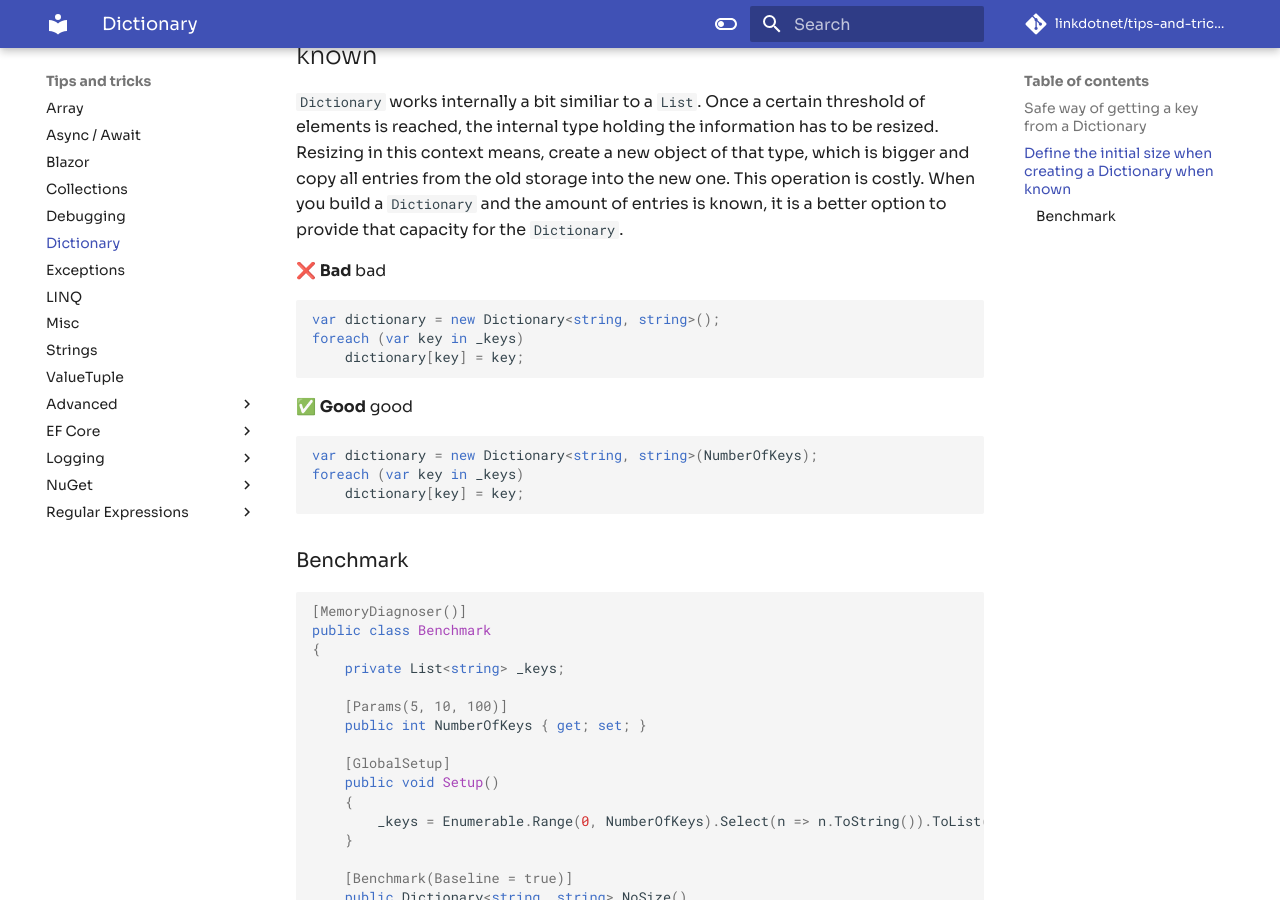
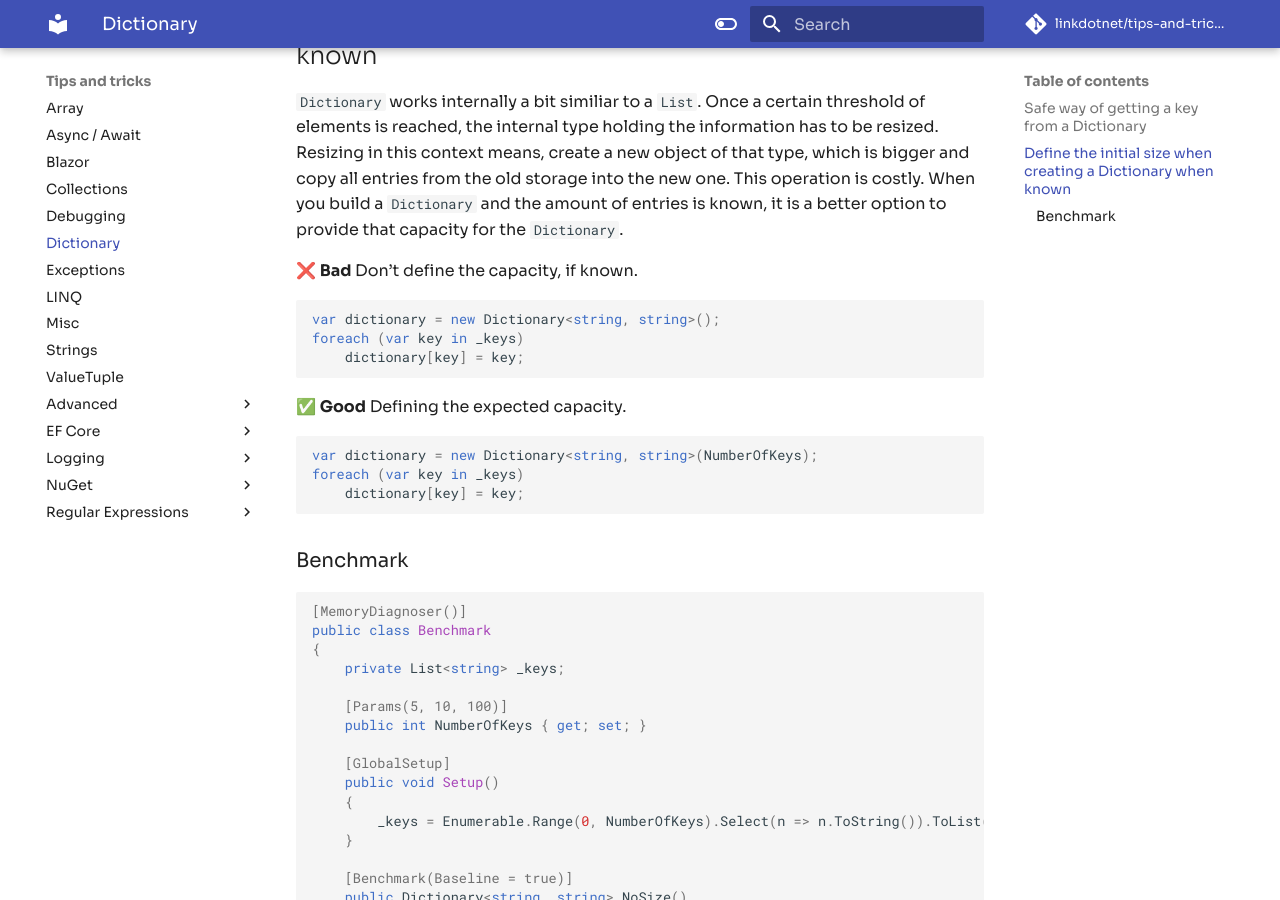
Before and after one commit to linkdotnet/tips-and-tricks, an MkDocs documentation site: the page built from docs/dictionary.md, in a window 1280 px wide and 900 px high, scrolled down 866 px. Built offline with MkDocs 1.6.1 and Material for MkDocs 9.7.7, drawn with Linux system fonts in a browser that asks for light colours; comment, search, counter and statistics services are not loaded.

Commit message:
Added missing good/bad part

````diff
--- a/docs/dictionary.md
+++ b/docs/dictionary.md
@@ -28,14 +28,14 @@ if (mapping.TryGetValue("some-key"), out var value)
 ## Define the initial size when creating a `Dictionary` when known
 `Dictionary` works internally a bit similiar to a `List`. Once a certain threshold of elements is reached, the internal type holding the information has to be resized. Resizing in this context means, create a new object of that type, which is bigger and copy all entries from the old storage into the new one. This operation is costly. When you build a `Dictionary` and the amount of entries is known, it is a better option to provide that capacity for the `Dictionary`.
 
-❌ **Bad** bad
+❌ **Bad** Don't define the capacity, if known.
 ```csharp
 var dictionary = new Dictionary<string, string>();
 foreach (var key in _keys)
     dictionary[key] = key;
 ```
 
-✅ **Good** good
+✅ **Good** Defining the expected capacity.
 ```csharp
 var dictionary = new Dictionary<string, string>(NumberOfKeys);
 foreach (var key in _keys)
````
